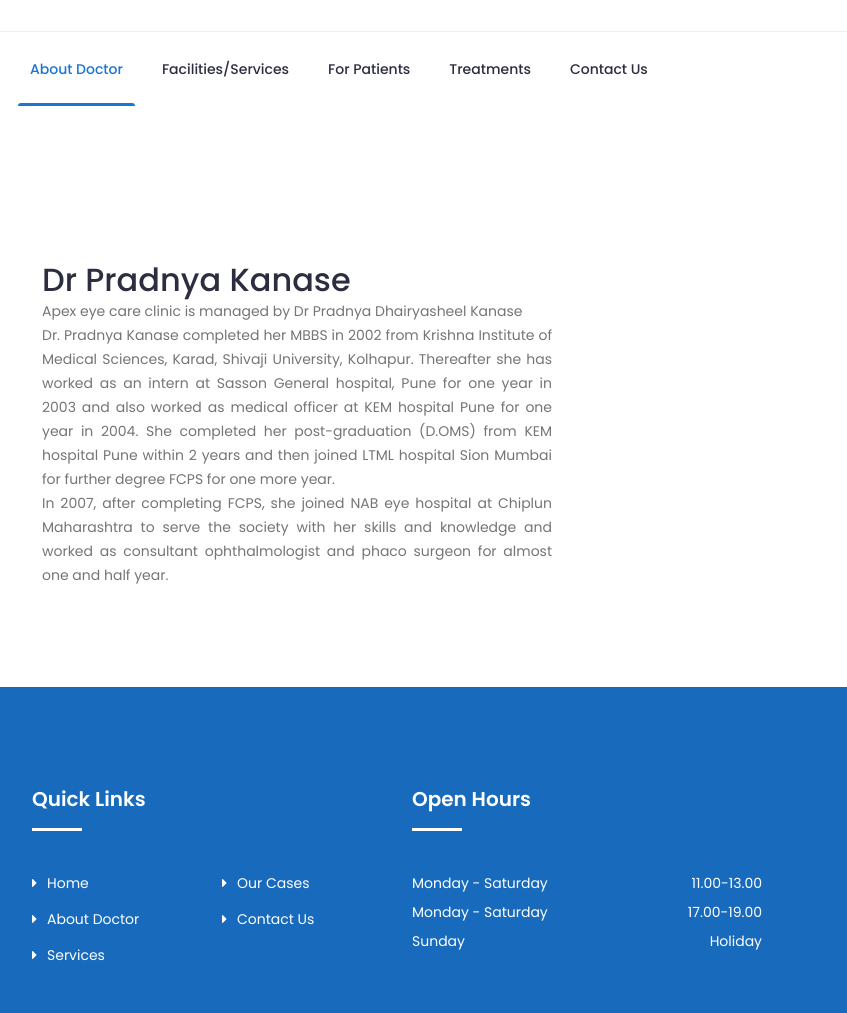
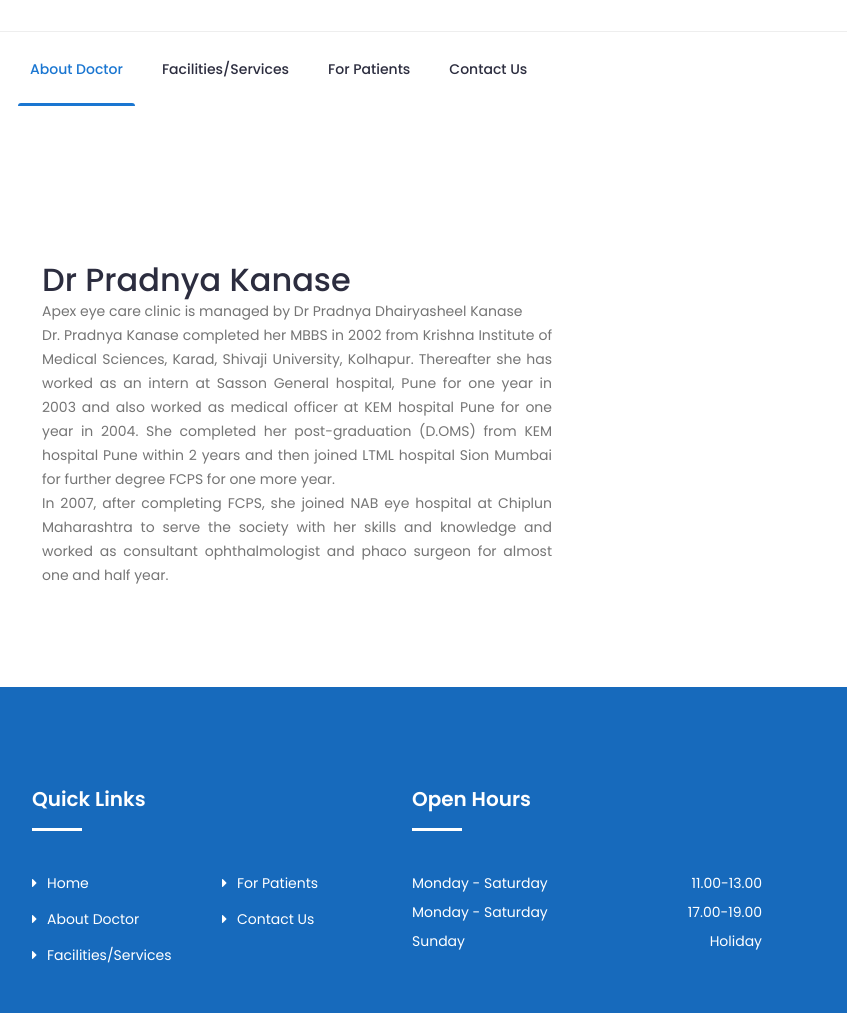
Before and after one commit to Manasee-Bade/Apex, a plain HTML site: page About Doctor.html in a window 1280 px wide. Shown: the top 1013 px of the page, 433-1280 px from the left. Drawn offline with Linux system fonts and the light colour scheme; a script that the page names is missing.

Commit message:
updated with footer corrections

```diff
--- a/About Doctor.html
+++ b/About Doctor.html
@@ -109,7 +109,6 @@
 											<li class="active"><a href="About Doctor.html">About Doctor </a></li>
 											<li><a href="Facilities and Services.html">Facilities/Services </a></li>
 											<li><a href="For Patients.html">For Patients</a>
-											<li><a href="#">Treatments </a></li>
 											<li><a href="contact.html">Contact Us</a></li>
 										</ul>
 									</nav>
@@ -198,11 +197,11 @@
 										<ul>
 											<li><a href="index.html"><i class="fa fa-caret-right" aria-hidden="true"></i>Home</a></li>
 											<li><a href="About Doctor.html"><i class="fa fa-caret-right" aria-hidden="true"></i>About Doctor</a></li>
-											<li><a href="Facilities and Services.html"><i class="fa fa-caret-right" aria-hidden="true"></i>Services</a></li>
+											<li><a href="Facilities and Services.html"><i class="fa fa-caret-right" aria-hidden="true"></i>Facilities/Services</a></li>
 											</ul>
 									</div>
 									<div class="col-lg-6 col-md-6 col-12">
-										<li><a href="For Patients.html"><i class="fa fa-caret-right" aria-hidden="true"></i>Our Cases</a></li>
+										<li><a href="For Patients.html"><i class="fa fa-caret-right" aria-hidden="true"></i>For Patients</a></li>
 											<li><a href="#"><i class="fa fa-caret-right" aria-hidden="true"></i>Contact Us</a></li>
 										</ul>
 									</div>
```
Also changed, not shown: Facilities and Services.html (+1 -1 lines), For Patients.html (+3 -3 lines), contact.html (+1 -1 lines).
